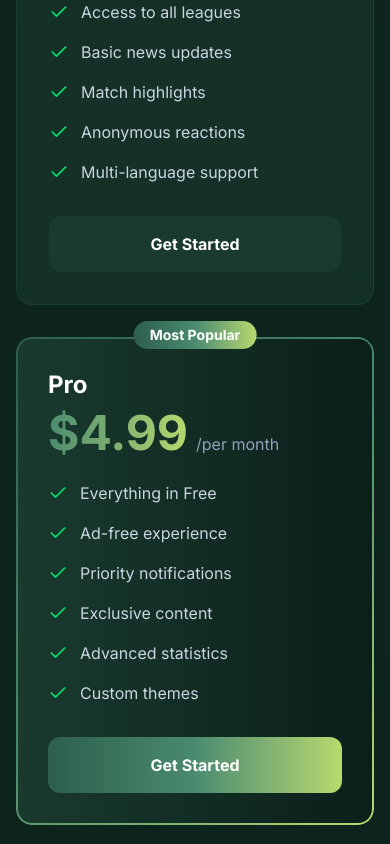
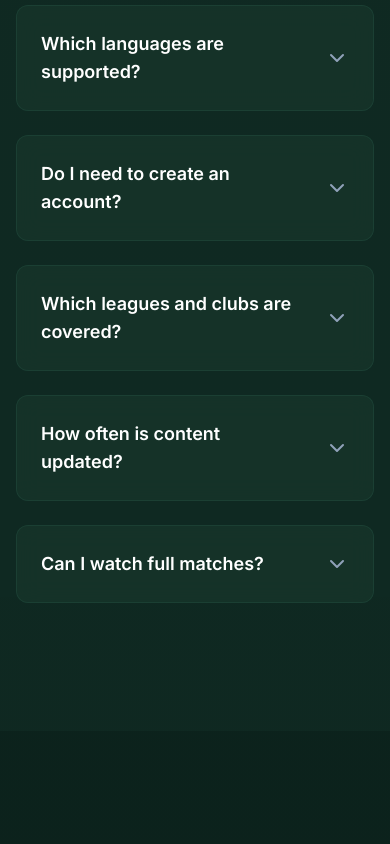
Before and after one commit to ayanafilee/fanzone, a Next.js app in the folder landing/: page / in a window 390 px wide. Shown: the part 10900-11744 px from the top of the page. Built offline with nearby package versions, Linux system fonts and the light colour scheme.

Commit message:
remove admin login button

```diff
--- a/landing/app/page.tsx
+++ b/landing/app/page.tsx
@@ -1,11 +1,10 @@
 'use client';
 
-import Link from 'next/link';
 import { motion } from 'framer-motion';
 import {
   ArrowRight, Smartphone, Globe, Bell, Heart, TrendingUp, Shield,
   Users, Zap, Star, Trophy, Play, ChevronRight, Check,
-  MessageSquare, Video, Newspaper, Calendar, Award, Target,
+  MessageSquare, Video, Newspaper, Calendar, Target,
   Sparkles, Rocket, Lock, Clock, Download, Menu, X,
   Facebook, Twitter, Instagram, Youtube, Mail, MapPin, Phone
 } from 'lucide-react';
@@ -45,14 +44,13 @@ export default function Home() {
               <a href="#how-it-works" className="text-slate-300 hover:text-white transition-colors">How It Works</a>
               <a href="#leagues" className="text-slate-300 hover:text-white transition-colors">Leagues</a>
               <a href="#testimonials" className="text-slate-300 hover:text-white transition-colors">Testimonials</a>
-              <a href="#pricing" className="text-slate-300 hover:text-white transition-colors">Pricing</a>
               <a href="#faq" className="text-slate-300 hover:text-white transition-colors">FAQ</a>
             </div>
 
             <div className="flex items-center gap-4">
-              <Link href="/admin" className="hidden sm:block text-white px-6 py-2.5 rounded-lg font-semibold transition-all hover:scale-105" style={{ background: gradients.button }}>
-                Admin Login
-              </Link>
+              <a href="#download" className="hidden sm:block text-white px-6 py-2.5 rounded-lg font-semibold transition-all hover:scale-105" style={{ background: gradients.button }}>
+                Get Started
+              </a>
               <button
                 onClick={() => setMobileMenuOpen(!mobileMenuOpen)}
                 className="lg:hidden text-white p-2"
@@ -73,11 +71,10 @@ export default function Home() {
               <a href="#how-it-works" className="block text-slate-300 hover:text-white transition-colors">How It Works</a>
               <a href="#leagues" className="block text-slate-300 hover:text-white transition-colors">Leagues</a>
               <a href="#testimonials" className="block text-slate-300 hover:text-white transition-colors">Testimonials</a>
-              <a href="#pricing" className="block text-slate-300 hover:text-white transition-colors">Pricing</a>
               <a href="#faq" className="block text-slate-300 hover:text-white transition-colors">FAQ</a>
-              <Link href="/admin" className="block text-white px-6 py-2.5 rounded-lg font-semibold text-center" style={{ background: gradients.button }}>
-                Admin Login
-              </Link>
+              <a href="#download" className="block text-white px-6 py-2.5 rounded-lg font-semibold text-center" style={{ background: gradients.button }}>
+                Get Started
+              </a>
             </motion.div>
           )}
         </div>
@@ -99,14 +96,14 @@ export default function Home() {
                 </div>
                 <h1 className="text-5xl md:text-7xl font-bold text-white mb-6 leading-tight">
                   Your Ultimate
-                  <span className="block animate-gradient" style={{ background: 'linear-gradient(to right, #4A8B6F, #B8D96E, #B8D96E)', WebkitBackgroundClip: 'text', WebkitTextFillColor: 'transparent', backgroundClip: 'text' }}> Football Companion</span>
+                  <span className="block animate-gradient" style={getGradientTextStyle(gradients.textLong)}> Football Companion</span>
                 </h1>
                 <p className="text-xl text-slate-300 mb-8 leading-relaxed">
                   Stay connected with your favorite clubs, leagues, and matches. Get real-time updates,
                   highlights, and news in your language. Join millions of passionate fans worldwide.
                 </p>
                 <div className="flex flex-col sm:flex-row gap-4">
-                  <a href="#download" className="group text-white px-8 py-4 rounded-xl font-semibold flex items-center justify-center gap-2 transition-all hover:scale-105 shadow-lg" style={{ background: 'linear-gradient(to right, #2D5F4C, #4A8B6F, #B8D96E)', boxShadow: '0 10px 25px rgba(45, 95, 76, 0.25)' }}>
+                  <a href="#download" className="group text-white px-8 py-4 rounded-xl font-semibold flex items-center justify-center gap-2 transition-all hover:scale-105 shadow-lg" style={{ background: gradients.button, boxShadow: `0 10px 25px ${colors.accentGreen}40` }}>
                     Download Now <ArrowRight className="w-5 h-5 group-hover:translate-x-1 transition-transform" />
                   </a>
                   <a href="#features" className="group glass-effect text-white px-8 py-4 rounded-xl font-semibold transition-all hover:scale-105 flex items-center justify-center gap-2">
@@ -388,68 +385,6 @@ export default function Home() {
         </div>
       </section>
 
-      {/* Pricing Section */}
-      <section id="pricing" className="py-32 px-4 relative">
-        <div className="max-w-7xl mx-auto">
-          <AnimatedSection className="text-center mb-20">
-            <div className="inline-flex items-center gap-2 bg-[#2D5F4C]/20 border border-[#4A8B6F]/30 rounded-full px-4 py-2 mb-6">
-              <Award className="w-4 h-4 text-[#B8D96E]" />
-              <span className="text-sm text-[#B8D96E]">Simple Pricing</span>
-            </div>
-            <h2 className="text-5xl md:text-6xl font-bold text-white mb-6">
-              Choose Your Plan
-            </h2>
-            <p className="text-xl text-slate-400 max-w-3xl mx-auto">
-              Start free and upgrade when you need more features
-            </p>
-          </AnimatedSection>
-
-          <div className="grid md:grid-cols-3 gap-8 max-w-6xl mx-auto">
-            <PricingCard
-              name="Free"
-              price="$0"
-              period="forever"
-              features={[
-                "Access to all leagues",
-                "Basic news updates",
-                "Match highlights",
-                "Anonymous reactions",
-                "Multi-language support"
-              ]}
-              popular={false}
-            />
-            <PricingCard
-              name="Pro"
-              price="$4.99"
-              period="per month"
-              features={[
-                "Everything in Free",
-                "Ad-free experience",
-                "Priority notifications",
-                "Exclusive content",
-                "Advanced statistics",
-                "Custom themes"
-              ]}
-              popular={true}
-            />
-            <PricingCard
-              name="Premium"
-              price="$9.99"
-              period="per month"
-              features={[
-                "Everything in Pro",
-                "Live match streaming",
-                "Expert analysis",
-                "VIP community access",
-                "Early feature access",
-                "Premium support"
-              ]}
-              popular={false}
-            />
-          </div>
-        </div>
-      </section>
-
       {/* FAQ Section */}
       <section id="faq" className="py-32 px-4 relative bg-[#1A3A2E]/30">
         <div className="max-w-4xl mx-auto">
@@ -594,7 +529,6 @@ export default function Home() {
               <h3 className="text-white font-bold mb-4 text-lg">Product</h3>
               <ul className="space-y-3">
                 <li><a href="#features" className="text-slate-400 hover:text-white transition">Features</a></li>
-                <li><a href="#pricing" className="text-slate-400 hover:text-white transition">Pricing</a></li>
                 <li><a href="#download" className="text-slate-400 hover:text-white transition">Download</a></li>
                 <li><a href="#" className="text-slate-400 hover:text-white transition">Updates</a></li>
               </ul>
@@ -742,53 +676,6 @@ function TestimonialCard({ name, role, content, rating }: {
   );
 }
 
-function PricingCard({ name, price, period, features, popular }: {
-  name: string;
-  price: string;
-  period: string;
-  features: string[];
-  popular: boolean;
-}) {
-  return (
-    <AnimatedSection>
-      <motion.div
-        whileHover={{ scale: 1.05 }}
-        className={`relative p-8 rounded-2xl h-full ${
-          popular
-            ? 'gradient-border bg-gradient-to-b from-slate-900 to-slate-800'
-            : 'glass-effect'
-        }`}
-      >
-        {popular && (
-          <div className="absolute -top-4 left-1/2 -translate-x-1/2 bg-gradient-to-r from-[#2D5F4C] via-[#4A8B6F] to-[#B8D96E] text-white px-4 py-1 rounded-full text-sm font-bold">
-            Most Popular
-          </div>
-        )}
-        <h3 className="text-2xl font-bold text-white mb-2">{name}</h3>
-        <div className="mb-6">
-          <span className="text-5xl font-bold bg-gradient-to-r from-[#4A8B6F] to-[#B8D96E] bg-clip-text text-transparent">{price}</span>
-          <span className="text-slate-400 ml-2">/{period}</span>
-        </div>
-        <ul className="space-y-4 mb-8">
-          {features.map((feature, index) => (
-            <li key={index} className="flex items-start gap-3">
-              <Check className="w-5 h-5 text-green-400 flex-shrink-0 mt-0.5" />
-              <span className="text-slate-300">{feature}</span>
-            </li>
-          ))}
-        </ul>
-        <button className={`w-full py-4 rounded-xl font-bold transition-all ${
-          popular
-            ? 'bg-gradient-to-r from-[#2D5F4C] via-[#4A8B6F] to-[#B8D96E] hover:from-[#4A8B6F] hover:to-[#B8D96E] text-white'
-            : 'bg-[#1A3A2E] hover:bg-[#2D5F4C] text-white'
-        }`}>
-          Get Started
-        </button>
-      </motion.div>
-    </AnimatedSection>
-  );
-}
-
 function FAQItem({ question, answer }: { question: string; answer: string }) {
   const [isOpen, setIsOpen] = useState(false);
 
```
Also changed, not shown: 1 other file (tests, documents, lock files or other folders).
